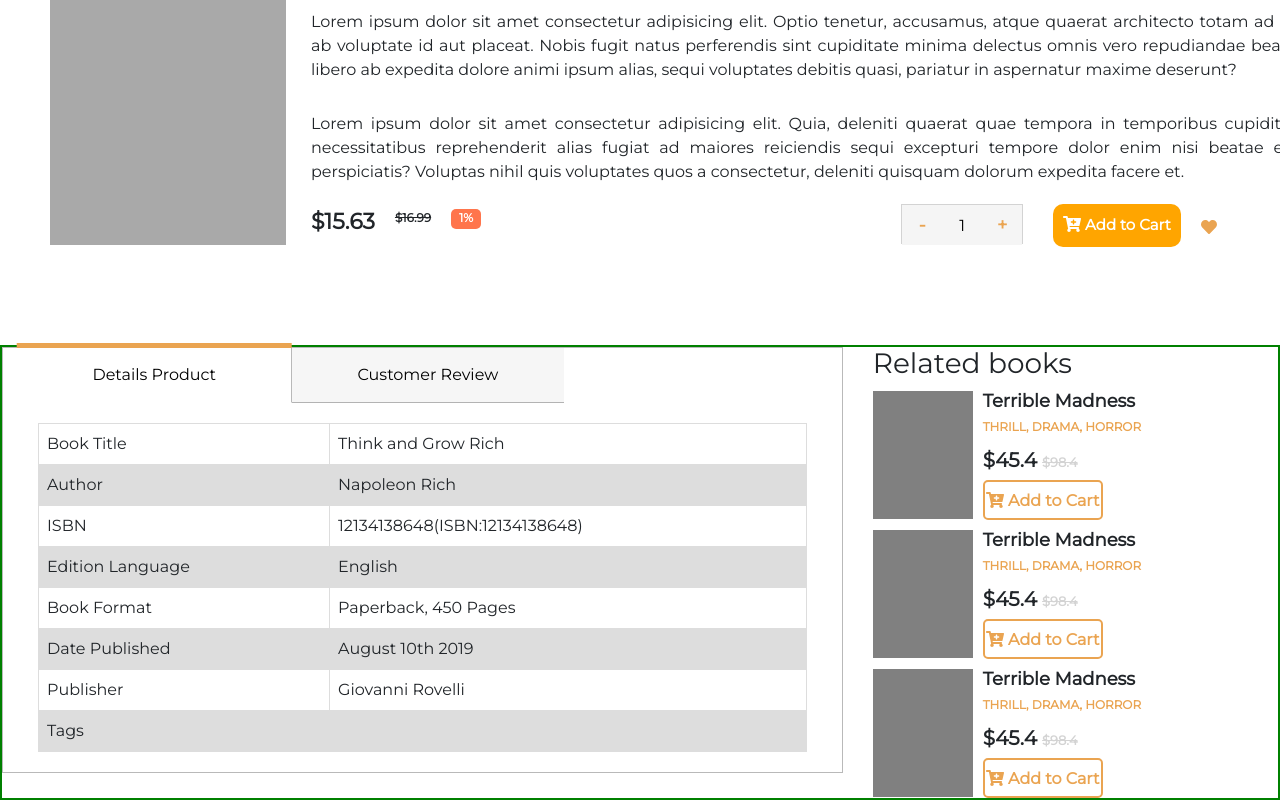
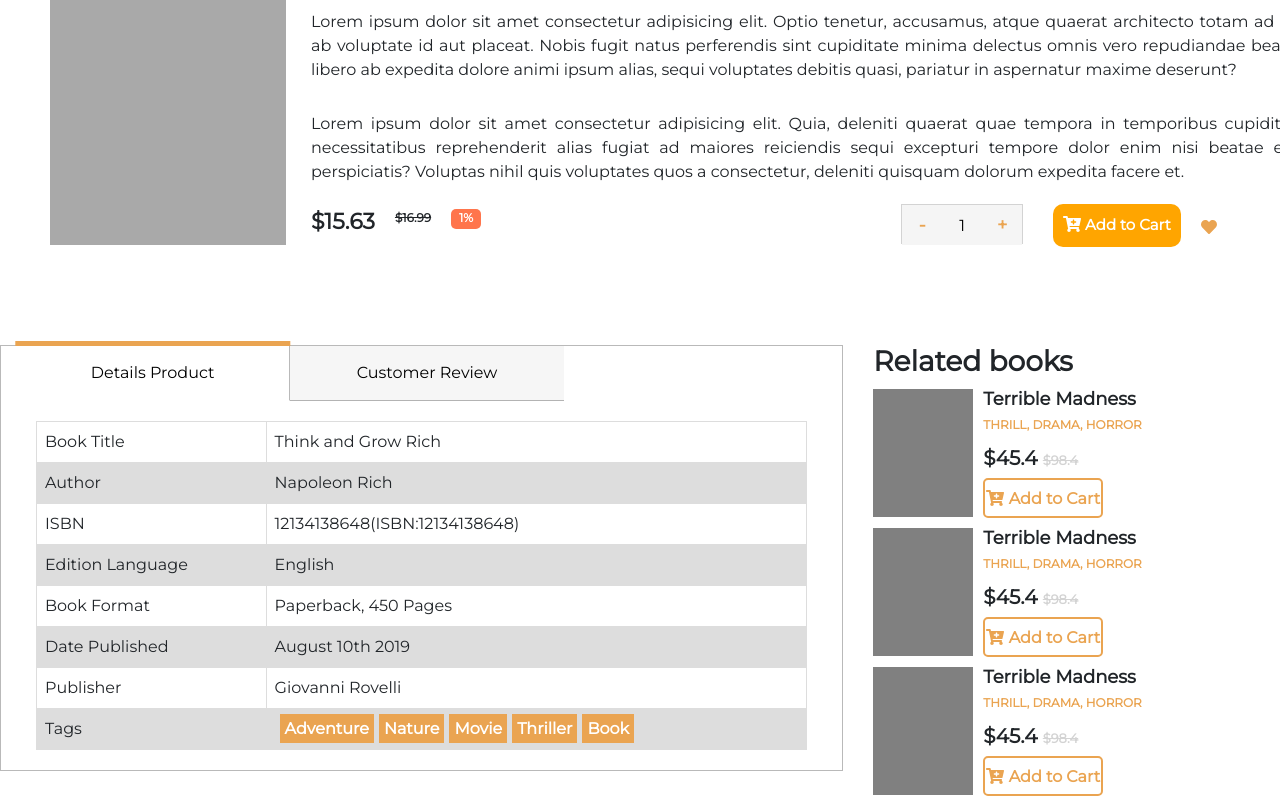
Before and after one commit to arr-atiq/react-product-details, a React (Create React App) app: page / in a window 1280 px wide. Shown: the part 370-1170 px from the top of the page. Built offline with nearby package versions, Linux system fonts and the light colour scheme.

Commit message:
added tag list

```diff
--- a/src/Components/DetailProductTabs/DetailsProductTabs.css
+++ b/src/Components/DetailProductTabs/DetailsProductTabs.css
@@ -17,9 +17,6 @@ body {
 }
 .product-table{
     width: 600px;
-}
-.main-div{
-    border: 2px solid green;
 }
 .bloc-tabs {
   display: flex;
@@ -138,3 +135,18 @@ table {
  .sameBook{
      margin-top: 10px;
  }
+ .relatedBooks h3{
+     font-weight: bold;
+ }
+ .table-tag .tag{
+     display: flex;
+ }
+ .tag span{
+     margin-left: 5px;
+     width: 60px;
+     height: 30px;
+     color: white;
+     background-color: #EAA451;
+     font-weight: bold;
+     padding: 5px;
+ }
--- a/src/Components/DetailProductTabs/DetailsProductTabs.js
+++ b/src/Components/DetailProductTabs/DetailsProductTabs.js
@@ -54,7 +54,9 @@ function DetailProductTabs() {
                                     </tr>
                                     <tr>
                                         <td>Tags</td>
-                                        <td></td>
+                                        <td className="tag">
+                                            <span>Adventure</span><span>Nature</span><span>Movie</span><span>Thriller</span><span>Book</span>
+                                        </td>
                                     </tr>
                                 </table>
                             </div>
```
